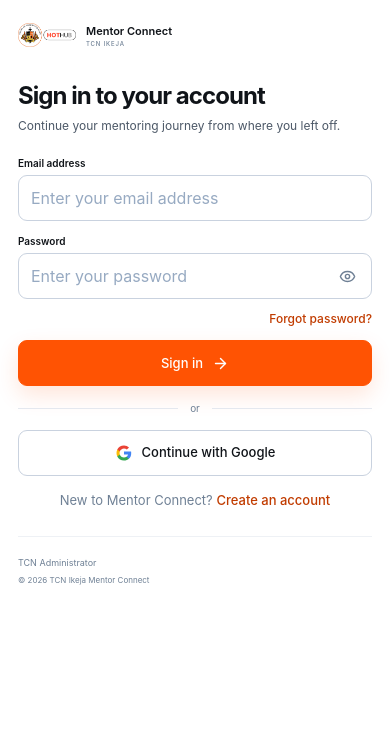
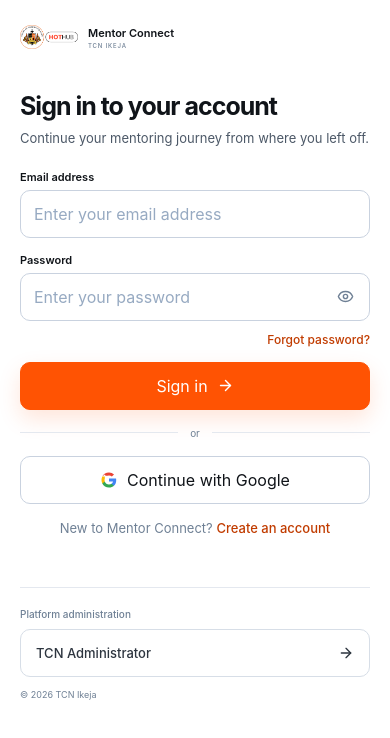
Before and after one commit to Aijohi/tcn-ikeja-mentor-connect, a React (Vite) app: page /login in a window 390 px wide. Shown: the top 738 px of the page. Built offline with nearby package versions, Linux system fonts and the light colour scheme; no server answers.

Commit message:
Improve responsive login layout and admin access

```diff
--- a/src/pages/Login.css
+++ b/src/pages/Login.css
@@ -17,6 +17,7 @@
   --login-ink-600: #101419;
 
   display: grid;
+
   grid-template-columns:
     minmax(0, 1fr)
     minmax(0, 1fr);
@@ -25,17 +26,17 @@
   max-width: 100%;
 
   min-height: 100vh;
-  min-height: 100dvh;
+  min-height: 100svh;
 
   margin: 0;
 
-  overflow-x: clip;
+  overflow-x: hidden;
 
   color:
     var(--login-ink-400);
 
   background:
-    #ffffff;
+    #ffffff !important;
 
   font-family:
     "Inter",
@@ -45,6 +46,15 @@
 
   -webkit-text-size-adjust: 100%;
   text-size-adjust: 100%;
+}
+
+body:has(.login-page),
+body:has(.login-page) #root {
+  background:
+    #ffffff !important;
+
+  background-image:
+    none !important;
 }
 
 .login-page *,
@@ -62,10 +72,6 @@
   font: inherit;
 }
 
-/*
-  Helps avoid unwanted tap/double-tap enlargement on
-  touch devices without disabling normal pinch-to-zoom.
-*/
 .login-page button,
 .login-page a {
   touch-action: manipulation;
@@ -87,17 +93,13 @@
   grid-column: 1;
 
   width: 100%;
-  max-width: 100%;
-
   min-width: 0;
 
   min-height: 100vh;
-  min-height: 100dvh;
-
-  overflow-x: hidden;
+  min-height: 100svh;
 
   background:
-    #ffffff;
+    #ffffff !important;
 }
 
 .login-form-inner {
@@ -110,10 +112,10 @@
       500px
     );
 
-  max-width: 100%;
+  min-width: 0;
 
   min-height: 100vh;
-  min-height: 100dvh;
+  min-height: 100svh;
 
   padding:
     44px
@@ -122,14 +124,24 @@
   margin-inline: auto;
 
   background:
-    #ffffff;
+    #ffffff !important;
+}
+
+.login-main-content {
+  width: 100%;
+  min-width: 0;
 }
 
 .login-brand-row {
   display: flex;
   align-items: center;
 
-  margin-bottom: 72px;
+  margin-bottom:
+    clamp(
+      44px,
+      7vh,
+      72px
+    );
 }
 
 .login-brand {
@@ -140,6 +152,8 @@
 }
 
 .login-brand img {
+  display: block;
+
   width: 66px;
   height: 40px;
 
@@ -171,8 +185,12 @@
     0.14em;
 }
 
+/* =====================================================
+   HEADING
+   ===================================================== */
+
 .login-heading {
-  margin-bottom: 34px;
+  margin-bottom: 30px;
 }
 
 .login-heading > span {
@@ -222,8 +240,7 @@
     1px solid
     #efc8cc;
 
-  border-radius:
-    10px;
+  border-radius: 10px;
 
   color:
     #a23943;
@@ -243,7 +260,6 @@
   display: grid;
 
   width: 100%;
-  max-width: 100%;
 
   gap: 18px;
 }
@@ -252,8 +268,6 @@
   display: block;
 
   width: 100%;
-  max-width: 100%;
-
   min-width: 0;
 }
 
@@ -273,8 +287,6 @@
   display: block;
 
   width: 100%;
-  max-width: 100%;
-
   min-width: 0;
   min-height: 46px;
 
@@ -285,8 +297,7 @@
     1px solid
     var(--login-ink-100);
 
-  border-radius:
-    11px;
+  border-radius: 11px;
 
   outline: none;
 
@@ -316,8 +327,8 @@
   outline: none;
 
   box-shadow:
-    0 0 0 1px
-    rgba(76, 88, 103, 0.10);
+    0 0 0 2px
+    rgba(76, 88, 103, 0.08);
 }
 
 /* =====================================================
@@ -341,29 +352,8 @@
     #ffffff
     inset !important;
 
-  background-color:
-    #ffffff !important;
-
   caret-color:
     var(--login-ink-600);
-
-  transition:
-    background-color
-    9999s
-    ease-out 0s;
-}
-
-.login-field input:autofill {
-  color:
-    var(--login-ink-600) !important;
-
-  background:
-    #ffffff !important;
-
-  box-shadow:
-    0 0 0 1000px
-    #ffffff
-    inset !important;
 }
 
 /* =====================================================
@@ -374,32 +364,28 @@
   position: relative;
 
   width: 100%;
-  max-width: 100%;
-
-  min-width: 0;
 }
 
 .login-password-wrap input {
-  padding-right: 44px;
+  padding-right: 46px;
 }
 
 .login-password-wrap > button {
   position: absolute;
 
   top: 50%;
-  right: 10px;
+  right: 9px;
 
   display: grid;
   place-items: center;
 
-  width: 30px;
-  height: 30px;
+  width: 32px;
+  height: 32px;
 
   padding: 0;
 
   border: 0;
-  border-radius:
-    8px;
+  border-radius: 8px;
 
   color:
     var(--login-ink-300);
@@ -429,8 +415,6 @@
   display: flex;
   justify-content: flex-end;
 
-  width: 100%;
-
   margin-top: -4px;
 }
 
@@ -447,7 +431,7 @@
 }
 
 /* =====================================================
-   SUBMIT BUTTON
+   PRIMARY ACTION
    ===================================================== */
 
 .login-submit {
@@ -458,8 +442,6 @@
   gap: 9px;
 
   width: 100%;
-  max-width: 100%;
-
   min-height: 48px;
 
   padding:
@@ -469,8 +451,7 @@
     1px solid
     var(--login-orange-600);
 
-  border-radius:
-    11px;
+  border-radius: 11px;
 
   color:
     #ffffff;
@@ -478,19 +459,14 @@
   background:
     var(--login-orange-600);
 
-  font-size: 13px !important;
-  font-weight: 500 !important;
+  font-size: 13px;
+  font-weight: 500;
 
   cursor: pointer;
 
   box-shadow:
     0 9px 22px
     rgba(255, 83, 3, 0.15);
-
-  transition:
-    background-color 150ms ease,
-    border-color 150ms ease,
-    box-shadow 150ms ease;
 }
 
 .login-submit:hover:not(:disabled) {
@@ -499,10 +475,6 @@
 
   background:
     var(--login-orange-700);
-
-  box-shadow:
-    0 12px 26px
-    rgba(255, 83, 3, 0.18);
 }
 
 .login-submit:disabled,
@@ -510,11 +482,6 @@
   opacity: 0.62;
 
   cursor: not-allowed;
-}
-
-.login-submit > span {
-  font-size: 13px !important;
-  font-weight: 500 !important;
 }
 
 /* =====================================================
@@ -527,10 +494,8 @@
 
   gap: 12px;
 
-  width: 100%;
-
   margin:
-    20px 0;
+    18px 0;
 }
 
 .login-divider::before,
@@ -560,8 +525,6 @@
   gap: 9px;
 
   width: 100%;
-  max-width: 100%;
-
   min-height: 46px;
 
   padding:
@@ -571,8 +534,7 @@
     1px solid
     var(--login-ink-100);
 
-  border-radius:
-    11px;
+  border-radius: 11px;
 
   color:
     var(--login-ink-600);
@@ -580,9 +542,8 @@
   background:
     #ffffff;
 
-  font-size: 13px !important;
-  font-weight: 500 !important;
-  line-height: 1.2 !important;
+  font-size: 13px;
+  font-weight: 500;
 
   cursor: pointer;
 
@@ -596,9 +557,6 @@
   border-color:
     var(--login-orange-200);
 
-  background:
-    #ffffff;
-
   box-shadow:
     0 6px 16px
     rgba(16, 20, 25, 0.05);
@@ -606,7 +564,7 @@
 
 .login-account-copy {
   margin:
-    18px 0 0;
+    17px 0 0;
 
   color:
     var(--login-ink-300);
@@ -624,11 +582,10 @@
 }
 
 /* =====================================================
-   MOBILE / TABLET UTILITY FOOTER
-   Hidden on desktop.
+   RESPONSIVE ADMIN ACCESS
    ===================================================== */
 
-.login-mobile-utility-footer {
+.login-responsive-utility {
   display: none;
 }
 
@@ -648,22 +605,23 @@
   min-width: 0;
 
   min-height: 100vh;
-  min-height: 100dvh;
+  min-height: 100svh;
 
   overflow: hidden;
 
   background:
-    #ffffff;
+    #ffffff !important;
 }
 
 .login-visual-canvas {
   position: relative;
+
   isolation: isolate;
 
   width: 100%;
 
   min-height: 100vh;
-  min-height: 100dvh;
+  min-height: 100svh;
 
   overflow: hidden;
 
@@ -679,6 +637,10 @@
     ),
     #ffffff;
 }
+
+/* =====================================================
+   DECORATIVE ART
+   ===================================================== */
 
 .login-visual-canvas::before,
 .login-visual-canvas::after {
@@ -710,10 +672,6 @@
   width: 430px;
   height: 430px;
 }
-
-/* =====================================================
-   ARTWORK
-   ===================================================== */
 
 .login-artwork {
   position: absolute;
@@ -941,7 +899,7 @@
 }
 
 /* =====================================================
-   VISUAL MESSAGE
+   MESSAGE
    ===================================================== */
 
 .login-right-message {
@@ -1012,7 +970,7 @@
 }
 
 /* =====================================================
-   VISUAL FOOTER
+   DESKTOP UTILITY FOOTER
    ===================================================== */
 
 .login-visual-footer {
@@ -1032,12 +990,16 @@
 }
 
 .login-visual-footer a {
+  display: inline-flex;
+  align-items: center;
+
+  min-height: 32px;
+
   color:
     var(--login-ink-300);
 
   font-size: 9px;
   font-weight: 400;
-  line-height: 1.4;
 
   transition:
     color 150ms ease;
@@ -1048,83 +1010,67 @@
     var(--login-ink-500);
 }
 
-.login-visual-footer a:focus-visible {
-  border-radius: 3px;
-
-  outline:
-    2px solid
-    rgba(76, 88, 103, 0.20);
-
-  outline-offset: 3px;
-}
-
 .login-visual-footer small {
   color:
     var(--login-ink-300);
 
   font-size: 8px;
   font-weight: 400;
-  line-height: 1.4;
-
-  text-align: right;
 }
 
 /* =====================================================
-   TABLET / SMALL LAPTOP
+   TABLET
    ===================================================== */
 
 @media (max-width: 1000px) {
   .login-page {
     display: block;
 
-    width: 100%;
+    min-height: 100svh;
 
-    min-height: 100vh;
-    min-height: 100dvh;
-
-    overflow-x: hidden;
+    background:
+      #ffffff !important;
   }
 
   .login-form-side {
     width: 100%;
 
-    min-height: 100vh;
-    min-height: 100dvh;
+    min-height: 100svh;
 
-    padding: 0;
+    background:
+      #ffffff !important;
   }
 
-  /*
-    Do not force the inner form itself to a full viewport.
-    This removes the large artificial empty areas.
-  */
   .login-form-inner {
     width:
       min(
         100%,
-        520px
+        560px
       );
 
-    min-height: auto;
+    min-height: 100svh;
 
     padding:
+      max(
+        28px,
+        env(safe-area-inset-top)
+      )
       30px
-      28px
-      28px;
+      max(
+        28px,
+        env(safe-area-inset-bottom)
+      );
   }
 
   .login-brand-row {
-    margin-bottom: 48px;
+    margin-bottom:
+      clamp(
+        34px,
+        6vh,
+        52px
+      );
   }
 
-  .login-heading {
-    margin-bottom: 28px;
-  }
-
-  /*
-    16px prevents automatic focus zoom on iOS/WebKit
-    browsers, including Chrome on iPhone.
-  */
   .login-field input {
     font-size: 16px;
   }
@@ -1133,44 +1079,88 @@
     display: none;
   }
 
-  .login-mobile-utility-footer {
+  .login-responsive-utility {
+    display: block;
+
+    width: 100%;
+
+    margin-top:
+      clamp(
+        34px,
+        7vh,
+        64px
+      );
+
+    padding-top: 20px;
+
+    border-top:
+      1px solid
+      #e4e8ef;
+  }
+
+  .login-responsive-utility-label {
+    display: block;
+
+    margin-bottom: 9px;
+
+    color:
+      var(--login-ink-300);
+
+    font-size: 10px;
+    font-weight: 500;
+  }
+
+  .login-admin-access {
     display: flex;
     align-items: center;
     justify-content: space-between;
 
-    gap: 18px;
+    gap: 12px;
 
     width: 100%;
+    min-height: 46px;
 
-    /*
-      Previously this was margin-top:auto, which could
-      create a very large blank space on responsive screens.
-    */
-    margin-top: 34px;
+    padding:
+      0 14px;
 
-    padding-top: 24px;
+    border:
+      1px solid
+      #d7dee7;
 
-    border-top:
-      1px solid
-      #eef1f5;
+    border-radius: 10px;
+
+    color:
+      var(--login-ink-500);
+
+    background:
+      #ffffff;
+
+    font-size: 13px;
+    font-weight: 500;
+
+    transition:
+      border-color 150ms ease,
+      background-color 150ms ease;
   }
 
-  .login-mobile-utility-footer a {
+  .login-admin-access:hover {
+    border-color:
+      var(--login-ink-200);
+
+    background:
+      #f8f9fb;
+  }
+
+  .login-responsive-utility > small {
+    display: block;
+
+    margin-top: 12px;
+
     color:
       var(--login-ink-300);
 
     font-size: 9px;
     font-weight: 400;
-  }
-
-  .login-mobile-utility-footer small {
-    color:
-      var(--login-ink-300);
-
-    font-size: 8px;
-    font-weight: 400;
-
-    text-align: right;
   }
 }
 
@@ -1179,35 +1169,29 @@
    ===================================================== */
 
 @media (max-width: 640px) {
-  .login-page {
-    display: block;
-
-    min-height: 100vh;
-    min-height: 100dvh;
-  }
-
-  .login-form-side {
-    min-height: 100vh;
-    min-height: 100dvh;
-
-    background:
-      #ffffff;
-  }
-
   .login-form-inner {
     width: 100%;
-    max-width: 390px;
-
-    min-height: auto;
+    max-width: none;
 
     padding:
-      18px
-      18px
-      24px;
+      max(
+        20px,
+        env(safe-area-inset-top)
+      )
+      20px
+      max(
+        24px,
+        env(safe-area-inset-bottom)
+      );
   }
 
   .login-brand-row {
-    margin-bottom: 30px;
+    margin-bottom:
+      clamp(
+        28px,
+        5vh,
+        38px
+      );
   }
 
   .login-brand img {
@@ -1225,8 +1209,6 @@
 
   .login-heading {
     margin-bottom: 22px;
-
-    text-align: left;
   }
 
   .login-heading > span {
@@ -1237,137 +1219,84 @@
     margin:
       0 0 7px;
 
-    font-size: 24px;
+    font-size: 25px;
     line-height: 1.15;
   }
 
   .login-heading p {
-    font-size: 12px;
+    max-width: 360px;
+
+    font-size: 13px;
     line-height: 1.55;
   }
 
-  .login-error {
-    margin-bottom: 14px;
-
-    font-size: 11px;
-  }
-
   .login-form {
-    gap: 14px;
+    gap: 15px;
   }
 
   .login-field > span {
     margin-bottom: 6px;
 
-    font-size: 10px;
+    font-size: 11px;
   }
 
-  /*
-    Keep mobile form controls at 16px.
-    Do not reduce this to 12px or 13px.
-  */
   .login-field input {
-    min-height: 46px;
+    min-height: 48px;
 
     padding:
-      0 12px;
+      0 13px;
 
-    border-radius:
-      9px;
+    border-radius: 10px;
 
     font-size: 16px;
   }
 
-  .login-password-wrap input {
-    padding-right: 44px;
-  }
+  .login-submit,
+  .login-google {
+    min-height: 48px;
 
-  .login-options {
-    margin-top: -2px;
-  }
-
-  .login-forgot {
-    font-size: 12px;
-  }
-
-  .login-submit {
-    min-height: 46px;
-
-    border-radius:
-      9px;
-
-    font-size:
-      13px !important;
+    border-radius: 10px;
   }
 
   .login-divider {
     margin:
-      16px 0;
-  }
-
-  .login-google {
-    min-height: 46px;
-
-    border-radius:
-      9px;
-
-    font-size:
-      13px !important;
-
-    font-weight:
-      500 !important;
-
-    line-height:
-      1.2 !important;
+      17px 0;
   }
 
   .login-account-copy {
     margin-top: 16px;
+  }
+
+  .login-responsive-utility {
+    margin-top:
+      clamp(
+        30px,
+        6vh,
+        52px
+      );
+  }
+
+  .login-admin-access {
+    min-height: 48px;
+
+    padding:
+      0 15px;
 
     font-size: 13px;
-  }
-
-  .login-mobile-utility-footer {
-    margin-top: 28px;
-
-    padding-top: 20px;
   }
 }
 
 /* =====================================================
-   SMALL MOBILE
+   VERY NARROW PHONES
    ===================================================== */
-
-@media (max-width: 440px) {
-  .login-form-inner {
-    max-width: 100%;
-  }
-
-  .login-mobile-utility-footer {
-    align-items: flex-start;
-    flex-direction: column;
-
-    gap: 7px;
-  }
-
-  .login-mobile-utility-footer small {
-    text-align: left;
-  }
-}
 
 @media (max-width: 380px) {
   .login-form-inner {
-    padding:
-      16px
-      14px
-      22px;
+    padding-right: 16px;
+    padding-left: 16px;
   }
 
-  .login-brand-row {
-    margin-bottom: 26px;
-  }
-
-  .login-heading {
-    margin-bottom: 20px;
+  .login-heading h1 {
+    font-size: 23px;
   }
 }
--- a/src/pages/Login.jsx
+++ b/src/pages/Login.jsx
@@ -1,9 +1,14 @@
-import { useState } from "react";
+import {
+  useLayoutEffect,
+  useState,
+} from "react";
+
 import {
   ArrowRight,
   Eye,
   EyeOff,
 } from "lucide-react";
+
 import {
   Link,
   useNavigate,
@@ -44,7 +49,7 @@ function GoogleIcon() {
 
       <path
         fill="#EA4335"
-        d="M12 5.94c1.47 0 2.79.5 3.83 1.5l2.87-2.87A9.63 9.63 0 0 0 12 2a10 10 0 0 0-8.96 5.45l3.35 2.62C7.18 7.7 9.39 5.94 12 5.94Z"
+        d="M12 5.94c1.47 0 2.79.5 3.83 1.5l2.87-2.87A9.63 9.63 0 0 0 12 2a10 10 0 0 0-8.96 5.45l3.35-2.62C7.18 7.7 9.39 5.94 12 5.94Z"
       />
     </svg>
   );
@@ -58,24 +63,65 @@ function Login() {
     signInWithGoogle,
   } = useAuth();
 
-  const [form, setForm] = useState({
+  const [
+    form,
+    setForm,
+  ] = useState({
     email: "",
     password: "",
   });
 
-  const [showPassword, setShowPassword] =
-    useState(false);
+  const [
+    showPassword,
+    setShowPassword,
+  ] = useState(false);
 
-  const [submitting, setSubmitting] =
-    useState(false);
+  const [
+    submitting,
+    setSubmitting,
+  ] = useState(false);
 
   const [
     googleSubmitting,
     setGoogleSubmitting,
   ] = useState(false);
 
-  const [error, setError] =
-    useState("");
+  const [
+    error,
+    setError,
+  ] = useState("");
+
+  /*
+    React Router can preserve the scroll position from
+    the previous screen.
+
+    Authentication pages should always start at the top.
+  */
+  useLayoutEffect(() => {
+    const resetScroll = () => {
+      window.scrollTo({
+        top: 0,
+        left: 0,
+        behavior: "auto",
+      });
+
+      document.documentElement.scrollTop = 0;
+      document.body.scrollTop = 0;
+    };
+
+    resetScroll();
+
+    const frame =
+      window.requestAnimationFrame(
+        resetScroll,
+      );
+
+    return () => {
+      window.cancelAnimationFrame(
+        frame,
+      );
+    };
+  }, []);
 
   function updateForm(event) {
     const {
@@ -313,6 +359,7 @@ function Login() {
             </Link>
           </div>
 
+          <div className="login-main-content">
             <div className="login-heading">
               <span>
                 WELCOME BACK
@@ -484,16 +531,31 @@ function Login() {
                 Create an account
               </Link>
             </p>
+          </div>
 
-          <footer className="login-mobile-utility-footer">
-            <Link to="/admin/login">
+          <div className="login-responsive-utility">
+            <span className="login-responsive-utility-label">
+              Platform administration
+            </span>
+
+            <Link
+              to="/admin/login"
+              className="login-admin-access"
+            >
+              <span>
                 TCN Administrator
+              </span>
+
+              <ArrowRight
+                size={16}
+                aria-hidden="true"
+              />
             </Link>
 
             <small>
-              © 2026 TCN Ikeja Mentor Connect
+              © 2026 TCN Ikeja
             </small>
-          </footer>
+          </div>
         </div>
       </section>
 
@@ -542,15 +604,15 @@ function Login() {
             </small>
           </div>
 
-          <footer className="login-visual-footer">
+          <div className="login-visual-footer">
             <Link to="/admin/login">
               TCN Administrator
             </Link>
 
             <small>
-              © 2026 TCN Ikeja Mentor Connect
+              © 2026 TCN Ikeja
             </small>
-          </footer>
+          </div>
         </div>
       </aside>
     </main>
```
Lines whose indentation alone changed are shown as unchanged.
